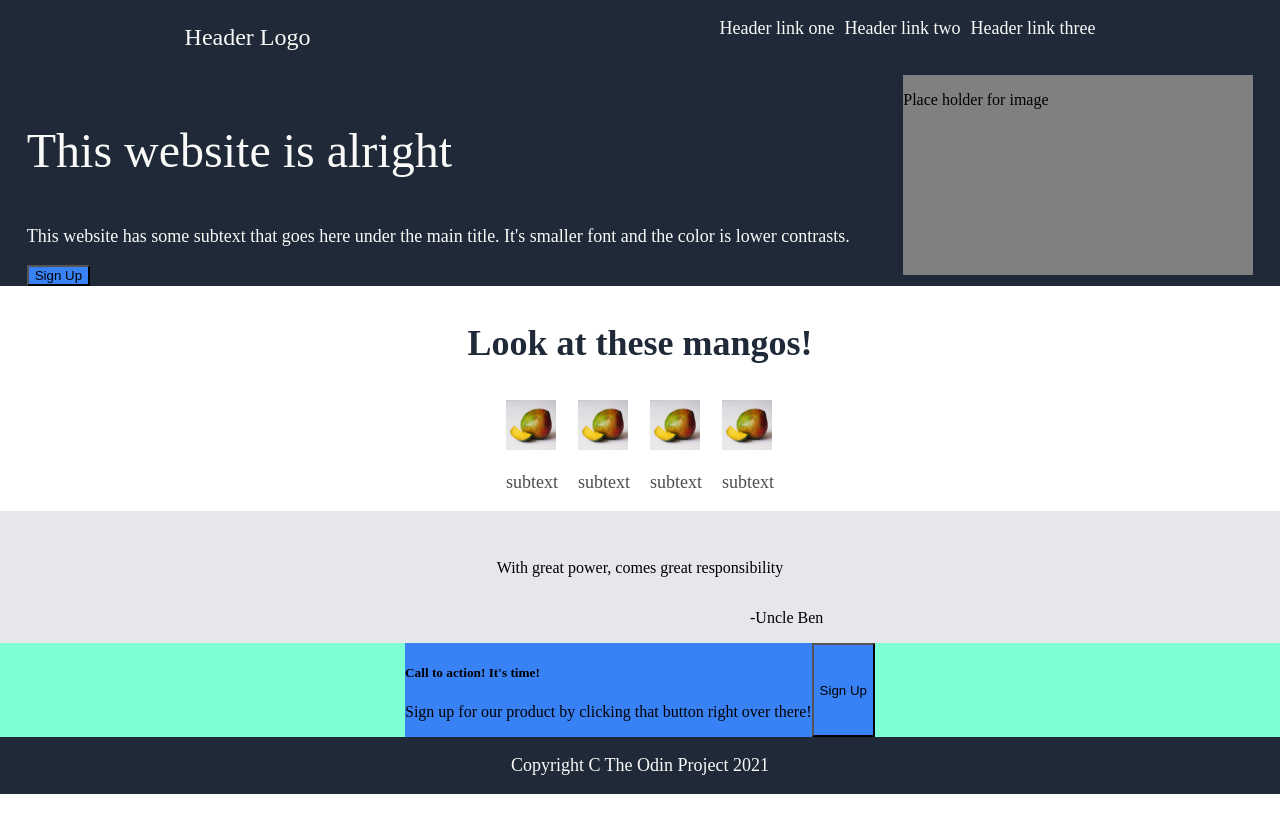
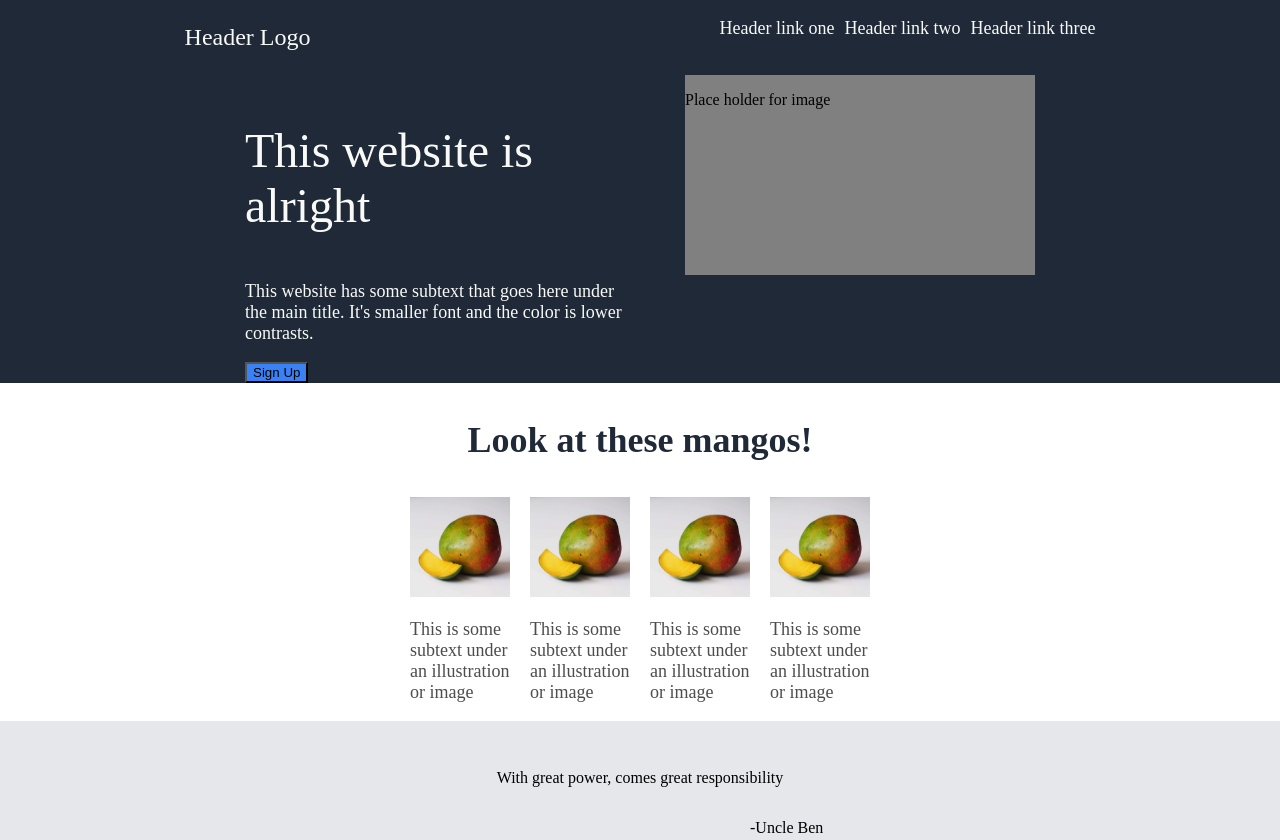
Before and after one commit to cliffmieser/Landing_page, a plain HTML site: page index.html in a window 1280 px wide. Shown: the top 840 px of the page. Before the commit the page ends 800 px from the top, so only its background shows below. Drawn offline with Linux system fonts and the light colour scheme.

Commit message:
CSS changes

```diff
--- a/index.html
+++ b/index.html
@@ -38,23 +38,23 @@
         <div class="illustration-container">
             <div>
                 <img src="mango.png.jpg">
-                <p>subtext</p>
+                <p>This is some subtext under an illustration or image</p>
             </div>
 
             <div>
                 <img src="mango.png.jpg">
-                <p>subtext</p>
+                <p>This is some subtext under an illustration or image</p>
             </div>
 
             <div>
                 <img src="mango.png.jpg">
-                <p>subtext</p>
+                <p>This is some subtext under an illustration or image</p>
 
             </div>
 
             <div>
                 <img src="mango.png.jpg">
-                <p>subtext</p>
+                <p>This is some subtext under an illustration or image</p>
             </div>
         </div>
     </section>
--- a/styles/styles.css
+++ b/styles/styles.css
@@ -46,7 +46,13 @@ button{
 .section.one{
     background-color: #1F2937;
     display: flex;
-    justify-content: space-around;
+    justify-content: center;
+    gap: 60px;
+}
+
+.hero-text{
+    inline-size: 380px;
+    overflow-wrap: break-word;
 }
 
 .section .hero-text p{
@@ -78,6 +84,9 @@ footer{
 .illustration-container{
     display: flex;
     gap: 20px;
+    inline-size: 150px;
+    overflow-wrap: break-word;
+    justify-content: center;
 }
 
 .illustration-container p{
@@ -92,8 +101,8 @@ footer{
 }
 
 div img{
-    width: 50px;
-    height: 50px;
+    width: 100px;
+    height: 100px;
 
 }
 
@@ -120,14 +129,25 @@ figure .caption{
 .section.four{
     display:flex;
     justify-content: center;
+    background-color: white;
     /* border: 2px solid red; */
 }
 
 .cta-container{
+    margin-top: 2em;
+    margin-bottom: 2em;
     display: flex;
     background-color: #3882F6;
+    border-radius: 10px;
+    width: 700px;
+    justify-content: center;
+
 }
 
+
+.cta-container button{
+    display: block;
+}
 /* footer */
 
 .footer{
```
